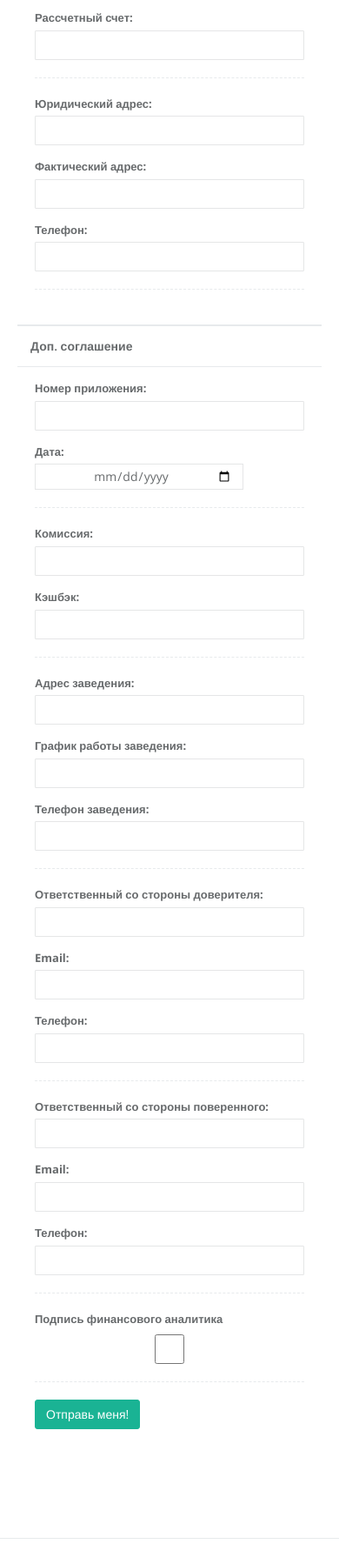
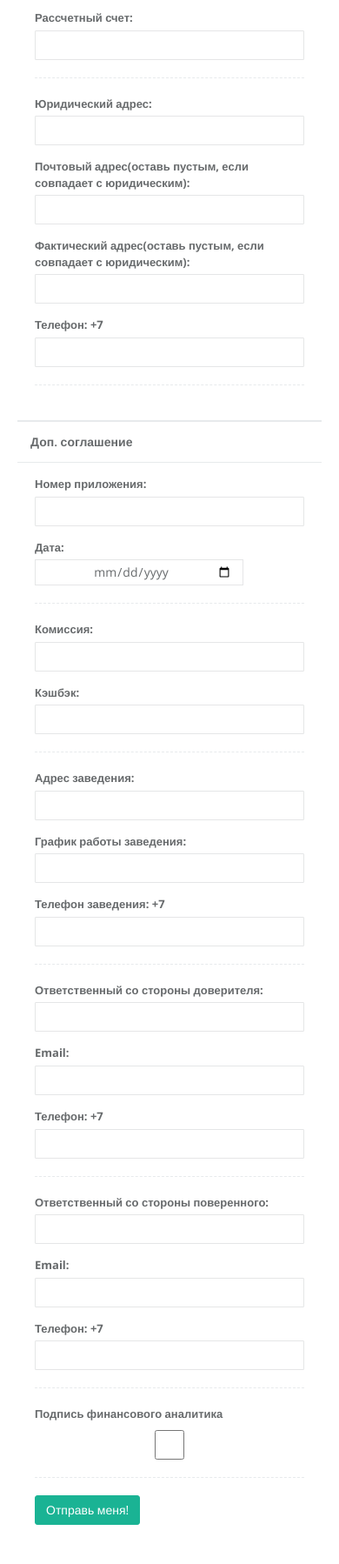
Before and after one commit to PskovitinA/automatic-form-compilation, a PHP site: page /form.html in a window 390 px wide. Shown: the part 1359-3157 px from the top of the page at 87% size. Before the commit the page ends 3128 px from the top, so only its background shows below. Run offline with PHP 8.4, Linux system fonts and the light colour scheme; some libraries are stand-ins or nearby versions.

Commit message:
Added phone number symbol check, BIN/IIN symbol check, fixed template, post adres form

```diff
--- a/form.html
+++ b/form.html
@@ -162,7 +162,7 @@
                                     <div class="form-group">
                                         <label class="col-sm-2 control-label">БИН/ИИН:</label>
                                         <div class="col-sm-10">
-                                            <input type="text" name="orgNum" class="form-control"/>
+                                            <input type="text" name="orgNum" class="form-control" minlength="12" maxlength="12"/>
                                         </div>
                                     </div>
 
@@ -224,7 +224,7 @@
                                     <div class="form-group">
                                         <label class="col-sm-2 control-label">Рассчетный счет:</label>
                                         <div class="col-sm-10">
-                                            <input type="text" class="form-control" name="bankAccount" />
+                                            <input type="text" class="form-control" name="bankAccount" minlength="20" maxlength="20"/>
                                         </div>
                                     </div>
 
@@ -238,16 +238,23 @@
                                     </div>
 
                                     <div class="form-group">
-                                        <label class="col-sm-2 control-label">Фактический адрес:</label>
+                                        <label class="col-sm-2 control-label">Почтовый адрес(оставь пустым, если совпадает с юридическим):</label>
+                                        <div class="col-sm-10">
+                                            <input type="text" class="form-control" name="adressPost" />
+                                        </div>
+                                    </div>
+
+                                    <div class="form-group">
+                                        <label class="col-sm-2 control-label">Фактический адрес(оставь пустым, если совпадает с юридическим):</label>
                                         <div class="col-sm-10">
                                             <input type="text" class="form-control" name="adressFact" />
                                         </div>
                                     </div>
 
                                     <div class="form-group">
-                                        <label class="col-sm-2 control-label">Телефон:</label>
+                                        <label class="col-sm-2 control-label">Телефон: +7</label>
                                         <div class="col-sm-10">
-                                            <input type="text" class="form-control" name="orgPhone" />
+                                            <input type="text" class="form-control" name="orgPhone" minlength="10" maxlength="10" />
                                         </div>
                                     </div>
 
@@ -282,6 +289,7 @@
                                             <input type="text" class="form-control" name="commission" />
                                         </div>
                                     </div>
+
                                     <div class="form-group">
                                         <label class="col-sm-2 control-label">Кэшбэк:</label>
                                         <div class="col-sm-10">
@@ -297,16 +305,18 @@
                                             <input type="text" class="form-control" name="placeAdress" />
                                         </div>
                                     </div>
+
                                     <div class="form-group">
                                         <label class="col-sm-2 control-label">График работы заведения:</label>
                                         <div class="col-sm-10">
                                             <input type="text" class="form-control" name="workingHours" />
                                         </div>
                                     </div>
+
                                     <div class="form-group">
-                                        <label class="col-sm-2 control-label">Телефон заведения:</label>
+                                        <label class="col-sm-2 control-label">Телефон заведения: +7</label>
                                         <div class="col-sm-10">
-                                            <input type="text" class="form-control" name="placePhone" />
+                                            <input type="text" class="form-control" name="placePhone" minlength="10" maxlength="10"/>
                                         </div>
                                     </div>
 
@@ -326,9 +336,9 @@
                                     </div>
 
                                     <div class="form-group">
-                                        <label class="col-sm-2 control-label">Телефон:</label>
+                                        <label class="col-sm-2 control-label">Телефон: +7</label>
                                         <div class="col-sm-10">
-                                            <input type="text" class="form-control" name="responsiblePartnerPhone" />
+                                            <input type="text" class="form-control" name="responsiblePartnerPhone" minlength="10" maxlength="10" />
                                         </div>
                                     </div>
 
@@ -347,9 +357,9 @@
                                         </div>
                                     </div>
                                     <div class="form-group">
-                                        <label class="col-sm-2 control-label">Телефон:</label>
+                                        <label class="col-sm-2 control-label">Телефон: +7</label>
                                         <div class="col-sm-10">
-                                            <input type="text" class="form-control" name="responsibleRahmetPhone" />
+                                            <input type="text" class="form-control" name="responsibleRahmetPhone" minlength="10" maxlength="10" />
                                         </div>
                                     </div>
 
@@ -370,7 +380,6 @@
                                         </div>
                                     </div>
                                 </div>
-
                             </form>
                         </div>
                     </div>
```
Also changed, not shown: example.php (deleted, +0 -68 lines), index.php (+14 -4 lines), 1 other file.
